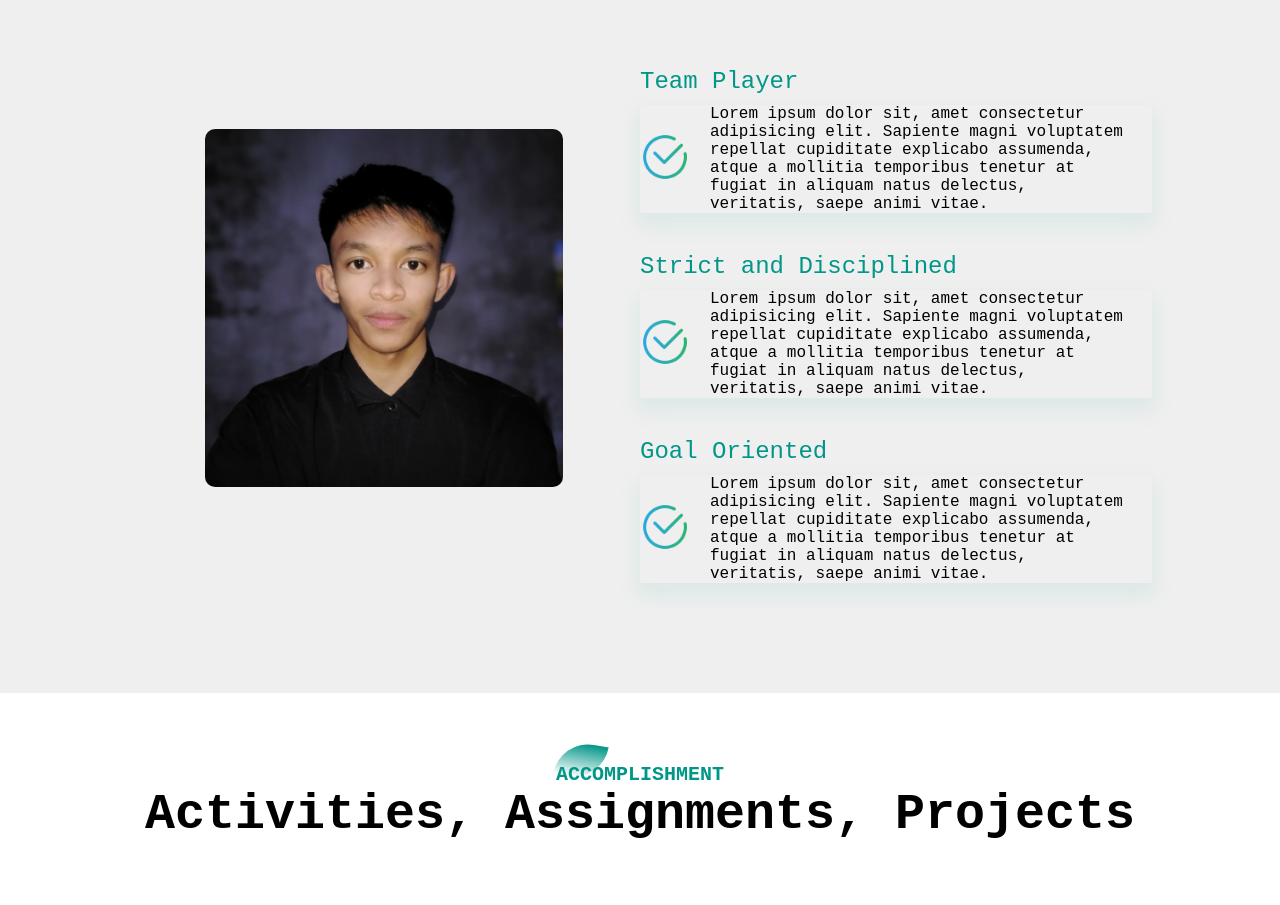
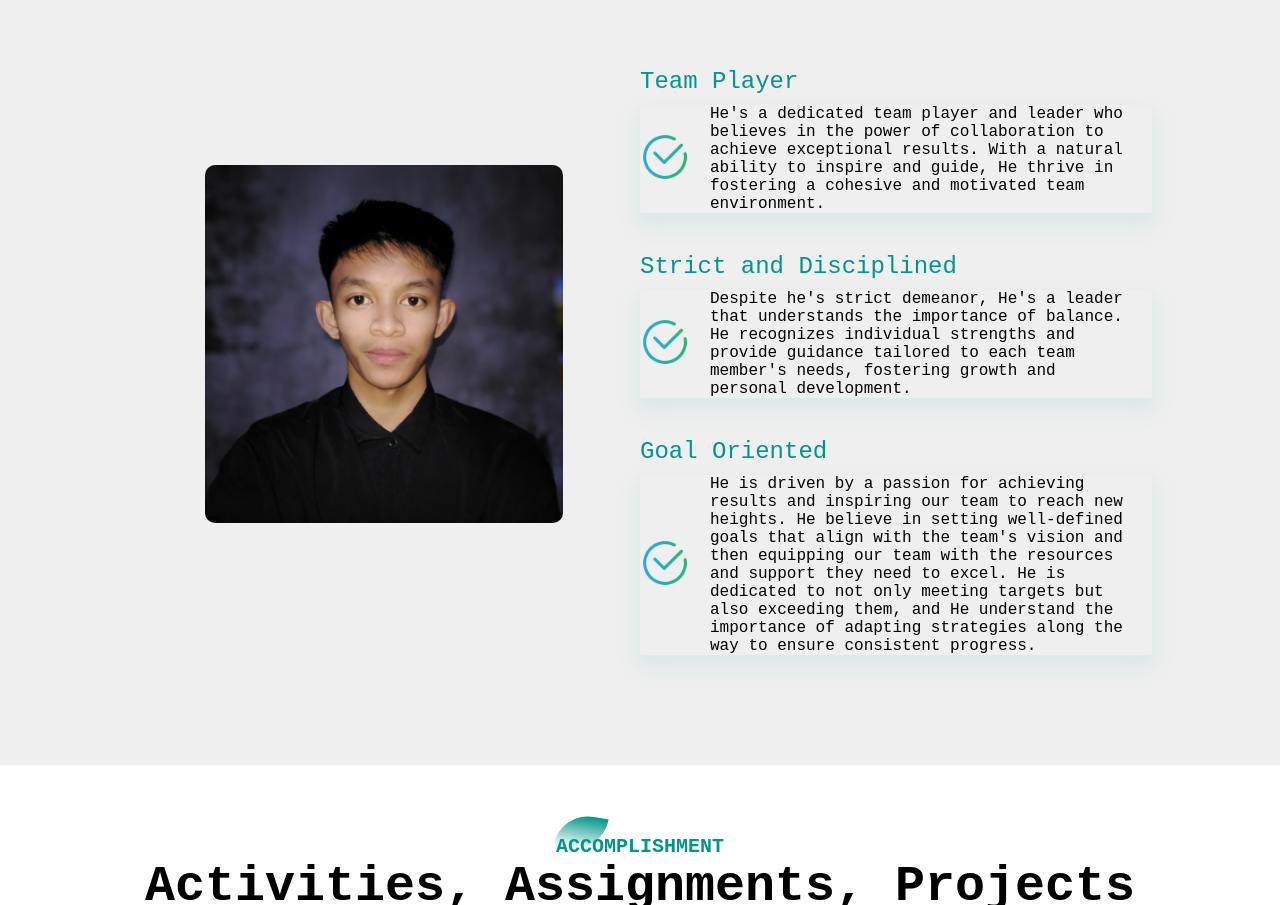
Before and after one commit to khrystcoder/intern.github.io, a plain HTML site: page index.html in a window 1280 px wide. Shown: the part 1869-2774 px from the top of the page. Drawn offline with Linux system fonts and the light colour scheme.

Commit message:
Update index.html

```diff
--- a/index.html
+++ b/index.html
@@ -103,7 +103,7 @@
                         <img src="images/checkicon.png">
                     </div>
                     <div class="feedback-text">
-                        <p>Lorem ipsum dolor sit, amet consectetur adipisicing elit. Sapiente magni voluptatem repellat cupiditate explicabo assumenda, atque a mollitia temporibus tenetur at fugiat in aliquam natus delectus, veritatis, saepe animi vitae.</p>
+                        <p> He's a dedicated team player and leader who believes in the power of collaboration to achieve exceptional results. With a natural ability to inspire and guide, He thrive in fostering a cohesive and motivated team environment.</p>
                     </div>
                 </div>
                 <h1>Strict and Disciplined</h1>
@@ -112,7 +112,7 @@
                         <img src="images/checkicon.png">
                     </div>
                     <div class="feedback-text">
-                        <p>Lorem ipsum dolor sit, amet consectetur adipisicing elit. Sapiente magni voluptatem repellat cupiditate explicabo assumenda, atque a mollitia temporibus tenetur at fugiat in aliquam natus delectus, veritatis, saepe animi vitae.</p>
+                        <p>Despite he's strict demeanor, He's a leader that understands the importance of balance. He recognizes individual strengths and provide guidance tailored to each team member's needs, fostering growth and personal development.</p>
                     </div>
                 </div>
                 <h1>Goal Oriented</h1>
@@ -121,7 +121,7 @@
                         <img src="images/checkicon.png">
                     </div>
                     <div class="feedback-text">
-                        <p>Lorem ipsum dolor sit, amet consectetur adipisicing elit. Sapiente magni voluptatem repellat cupiditate explicabo assumenda, atque a mollitia temporibus tenetur at fugiat in aliquam natus delectus, veritatis, saepe animi vitae.</p>
+                        <p> He is driven by a passion for achieving results and inspiring our team to reach new heights. He believe in setting well-defined goals that align with the team's vision and then equipping our team with the resources and support they need to excel. He is dedicated to not only meeting targets but also exceeding them, and He understand the importance of adapting strategies along the way to ensure consistent progress.</p>
                     </div>
                 </div>
             </div>
```
